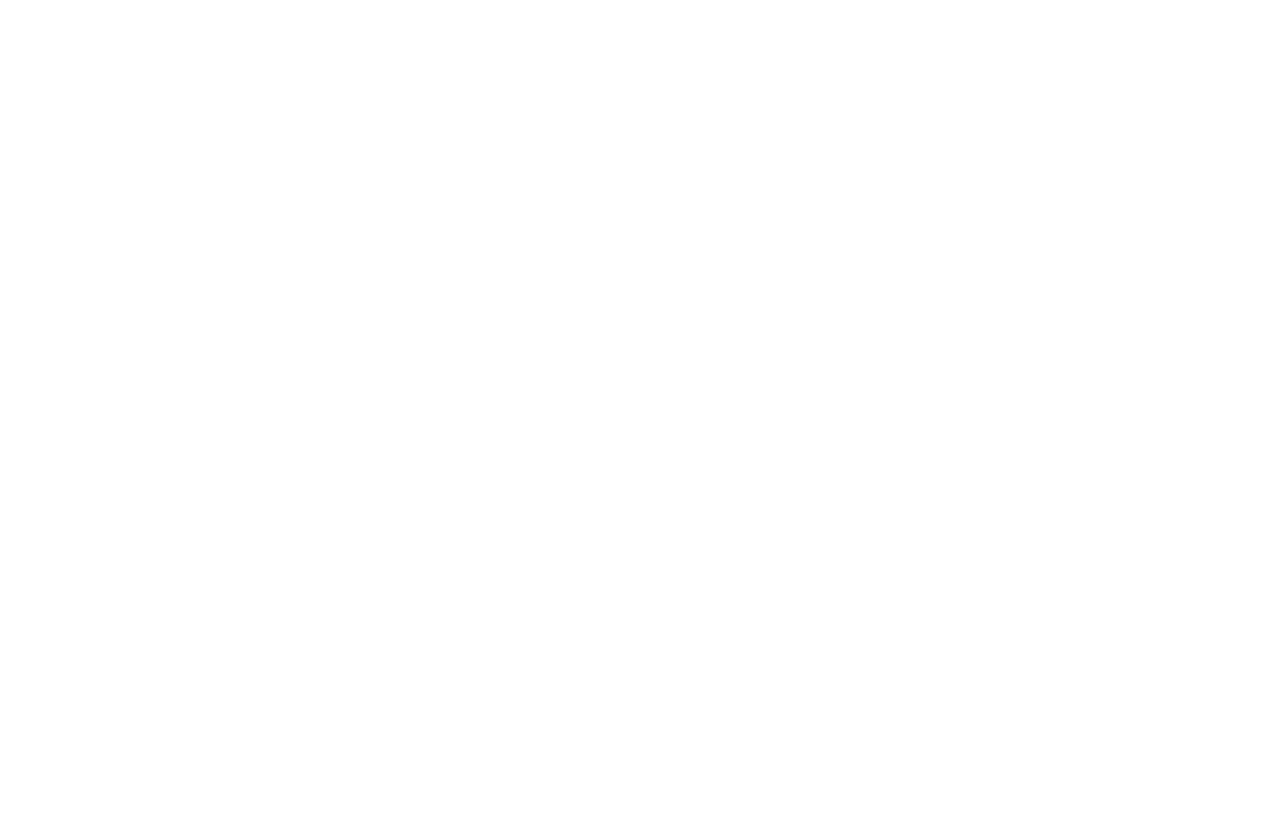
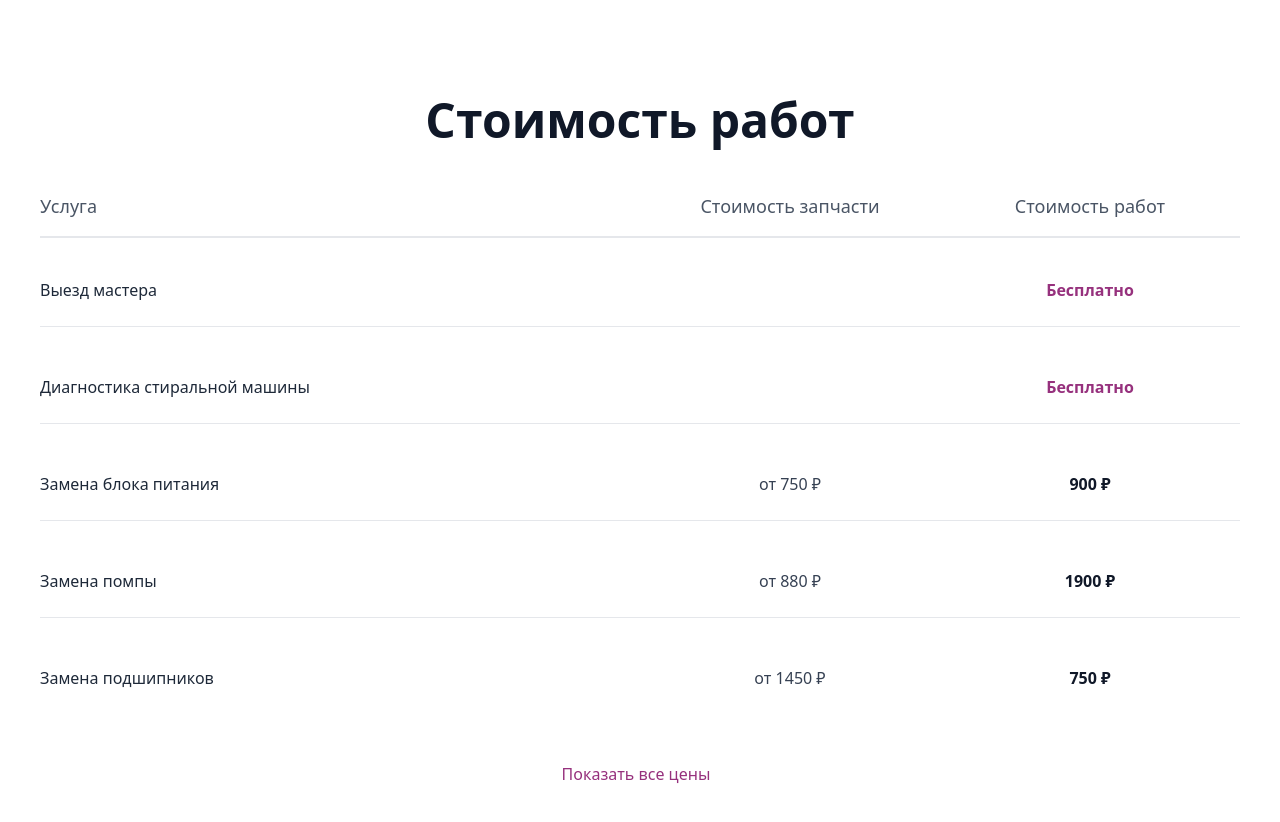
Before and after one commit to asoevafotima/PROECT15, a website: page src/index.html in a window 1280 px wide. Before the commit the page ends 800 px from the top, so only its background shows below. Drawn offline with nearby package versions, Linux system fonts and the light colour scheme; files that its build step writes are made by us from their sources.

Commit message:
First commit branch2

```diff
--- a/src/index.html
+++ b/src/index.html
@@ -7,6 +7,56 @@
     <link rel="stylesheet" href="output.css">
 </head>
 <body>
+    <section class="py-16 px-6 lg:py-24">
+    <div class="max-w-300 m-auto">
+      <h2 class="text-4xl lg:text-5xl font-bold text-center text-gray-900 mb-12">
+        Стоимость работ
+      </h2>
+      <div class="flex justify-between text-gray-600 text-lg mb-4 border-b-2 border-gray-200 pb-4">
+        <div class="w-1/2">Услуга</div>
+        <div class="w-1/4 text-center">Стоимость запчасти</div>
+        <div class="w-1/4 text-center">Стоимость работ</div>
+      </div>
 
+      <div class="space-y-6">
+        <div class="flex justify-between items-center py-6 border-b border-gray-200">
+          <p class="w-1/2 text-gray-800 font-medium">Выезд мастера</p>
+          <div class="w-1/4 text-center"></div>
+          <p class="w-1/4 text-center text-[#96317D] font-semibold">Бесплатно</p>
+        </div>
+
+        <div class="flex justify-between items-center py-6 border-b border-gray-200">
+          <p class="w-1/2 text-gray-800 font-medium">Диагностика стиральной машины</p>
+          <div class="w-1/4 text-center"></div>
+          <p class="w-1/4 text-center text-[#96317D] font-semibold">Бесплатно</p>
+        </div>
+
+        <div class="flex justify-between items-center py-6 border-b border-gray-200">
+          <p class="w-1/2 text-gray-800 font-medium">Замена блока питания</p>
+          <p class="w-1/4 text-center text-gray-700">от 750 ₽</p>
+          <p class="w-1/4 text-center text-gray-900 font-semibold">900 ₽</p>
+        </div>
+
+        <div class="flex justify-between items-center py-6 border-b border-gray-200">
+          <p class="w-1/2 text-gray-800 font-medium">Замена помпы</p>
+          <p class="w-1/4 text-center text-gray-700">от 880 ₽</p>
+          <p class="w-1/4 text-center text-gray-900 font-semibold">1900 ₽</p>
+        </div>
+
+        <div class="flex justify-between items-center py-6">
+          <p class="w-1/2 text-gray-800 font-medium">Замена подшипников</p>
+          <p class="w-1/4 text-center text-gray-700">от 1450 ₽</p>
+          <p class="w-1/4 text-center text-gray-900 font-semibold">750 ₽</p>
+        </div>
+      </div>
+
+      <div class="text-center mt-12">
+        <p class="text-[#96317D] font-medium cursor-pointer hover:underline inline-flex items-center">
+          Показать все цены
+          <i class="fas fa-arrow-right ml-2"></i>
+        </p>
+      </div>
+    </div>
+  </section>
 </body>
 </html>
```
